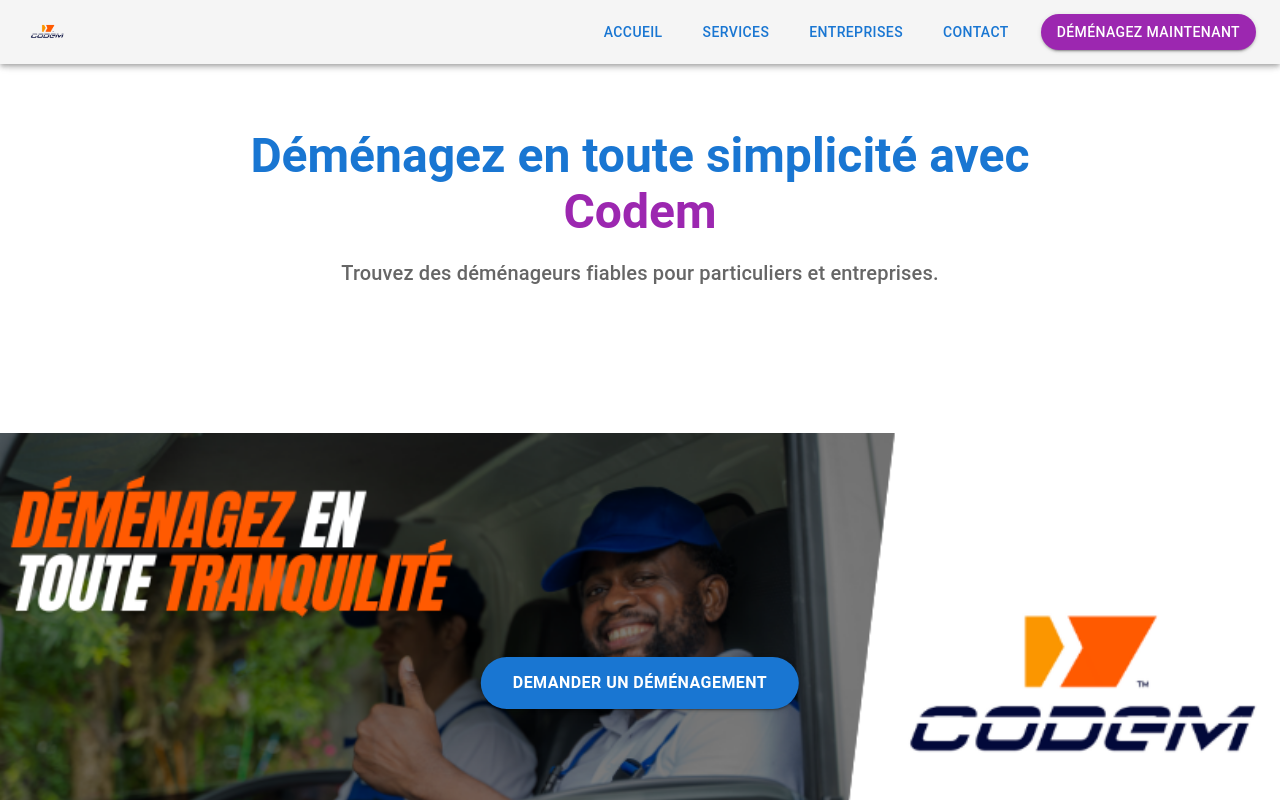
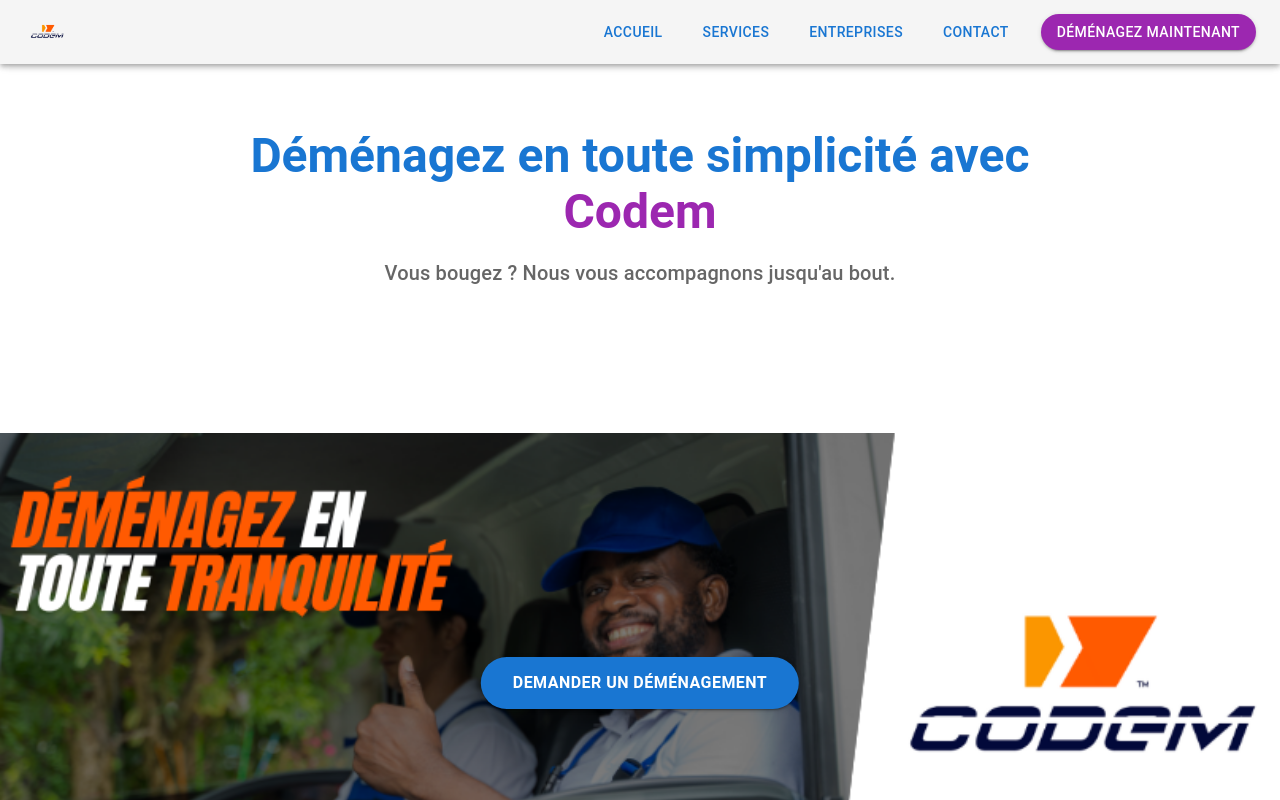
Before and after one commit to Christlpc/ProjetCodem, a React (Create React App) app: page / in a window 1280 px wide. Shown: the top 800 px of the page. Built offline with nearby package versions, Linux system fonts and the light colour scheme.

Commit message:
Correction phrase d'appel

```diff
--- a/src/components/Hero.jsx
+++ b/src/components/Hero.jsx
@@ -36,7 +36,7 @@
             transition={{ delay: 0.4 }}
           >
             <Typography variant="h6" color="text.secondary" paragraph>
-              Trouvez des déménageurs fiables pour particuliers et entreprises.
+              Vous bougez ? Nous vous accompagnons jusqu'au bout.
             </Typography>
           </motion.div>
 
```
